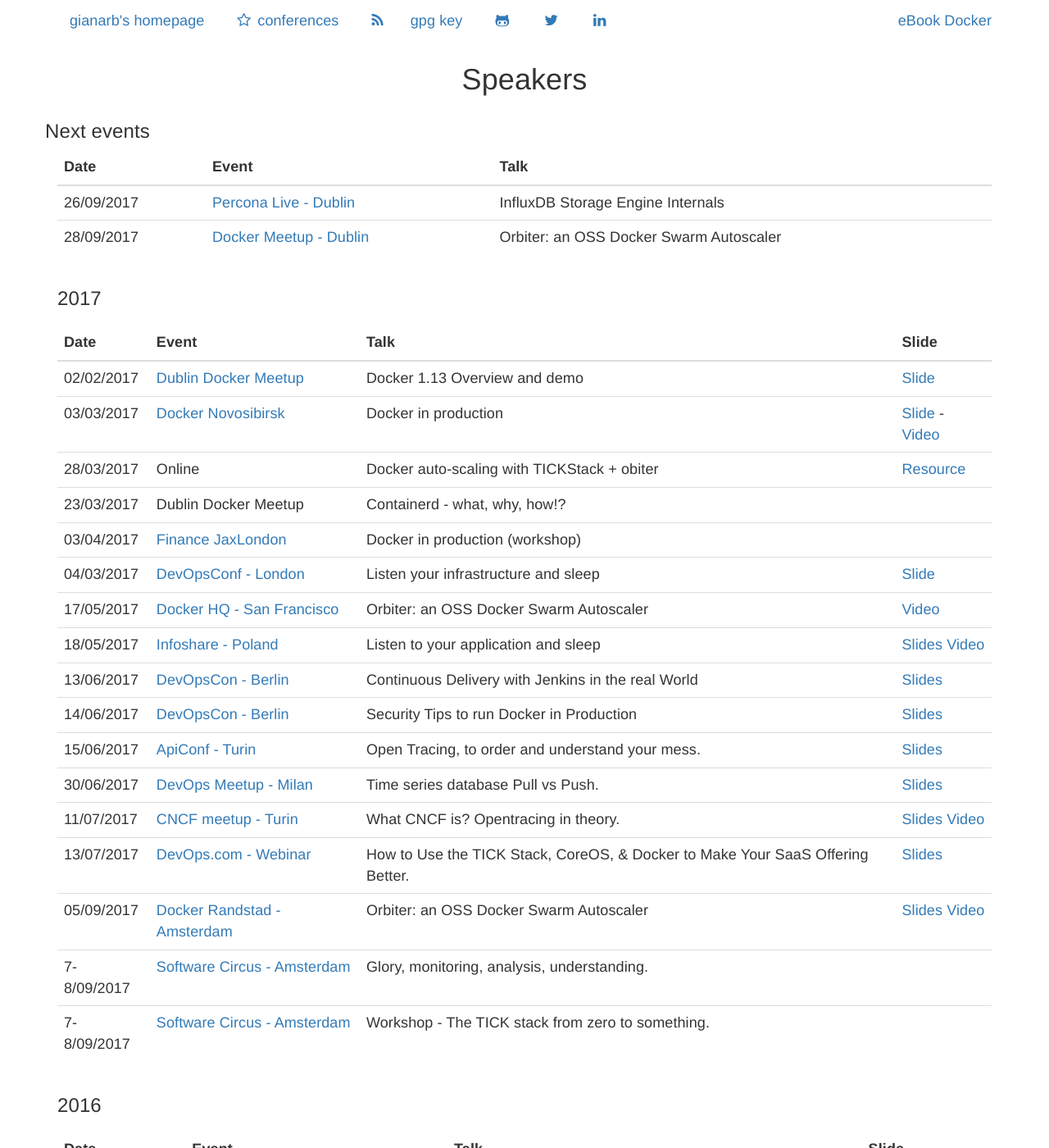
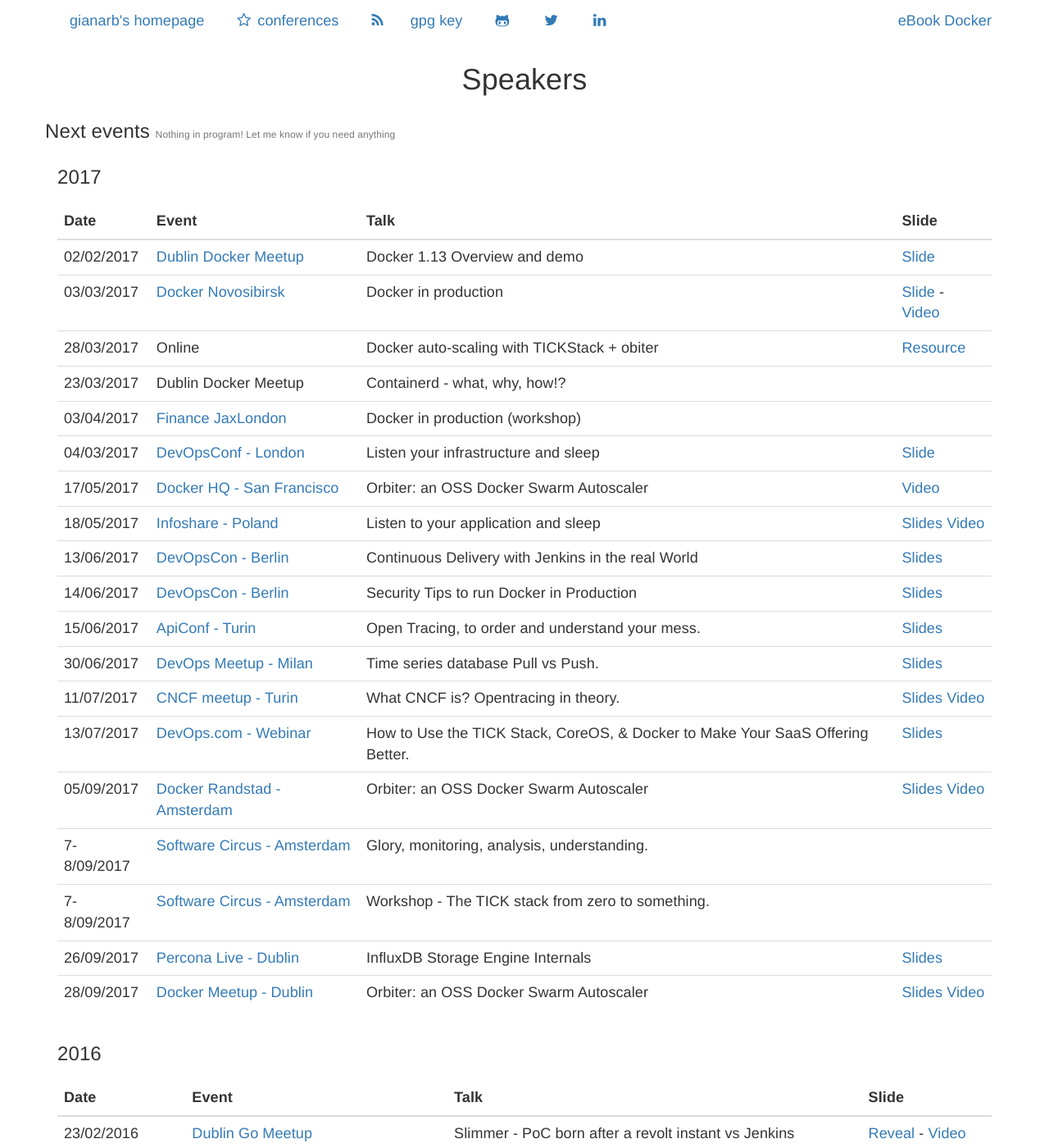
Before and after one commit to gianarb/gianarb.github.com, a Jekyll site: the page built from conferences.html, in a window 1280 px wide and 1400 px high. Shown: the whole window at 82% size. Built offline with Jekyll 4.4.1, drawn with Linux system fonts in a browser that asks for light colours; nearby versions of some CDN libraries.

Commit message:
event updates

```diff
--- a/_includes/next-events.html
+++ b/_includes/next-events.html
@@ -1,31 +1,17 @@
 <div class="row">
-    <h3>Next events</h3>
+    <h3>Next events <small>Nothing in program! Let me know if you need anything</small></h3>
 
-    <div class="col-md-12">
-      <table class="table table-hover">
-          <thead>
-            <tr>
-              <th>Date</th>
-              <th>Event</th>
-              <th>Talk</th>
-            </tr>
-          </thead>
-          <tbody>
-            <tr>
-              <td>26/09/2017</td>
-              <td><a href="https://www.percona.com/live/e17/sessions/influxdb-storage-engine-internals" target="_blank">
-                      Percona Live - Dublin
-              </a></td>
-              <td>InfluxDB Storage Engine Internals</td>
-            </tr>
-            <tr>
-              <td>28/09/2017</td>
-              <td><a href="https://www.meetup.com/Docker-Dublin/events/243269448/" target="_blank">
-                      Docker Meetup - Dublin
-              </a></td>
-              <td>Orbiter: an OSS Docker Swarm Autoscaler</td>
-            </tr>
-          </tbody>
-        </table>
-    </div>
+    <!--<div class="col-md-12">-->
+      <!--<table class="table table-hover">-->
+          <!--<thead>-->
+            <!--<tr>-->
+              <!--<th>Date</th>-->
+              <!--<th>Event</th>-->
+              <!--<th>Talk</th>-->
+            <!--</tr>-->
+          <!--</thead>-->
+          <!--<tbody>-->
+          <!--</tbody>-->
+        <!--</table>-->
+    <!--</div>-->
 </div>
--- a/conferences.html
+++ b/conferences.html
@@ -166,6 +166,25 @@
               </a></td>
               <td>Workshop - The TICK stack from zero to something.</td>
               <td></td>
+            </tr>
+            <tr>
+              <td>26/09/2017</td>
+              <td><a href="https://www.percona.com/live/e17/sessions/influxdb-storage-engine-internals" target="_blank">
+                      Percona Live - Dublin
+              </a></td>
+              <td>InfluxDB Storage Engine Internals</td>
+              <td><a href="" target="_blank">Slides</a></td>
+            </tr>
+            <tr>
+              <td>28/09/2017</td>
+              <td><a href="https://www.meetup.com/Docker-Dublin/events/243269448/" target="_blank">
+                      Docker Meetup - Dublin
+              </a></td>
+              <td>Orbiter: an OSS Docker Swarm Autoscaler</td>
+              <td>
+                  <a target="_blank" href="https://www.slideshare.net/GianlucaArbezzano/orbiter-and-how-to-extend-docker-swarm">Slides</a>
+                  <a target="_blank" href="https://www.youtube.com/watch?v=p5Fz2hWCUms">Video</a>
+              </td>
             </tr>
           </tbody>
       </table>
```
